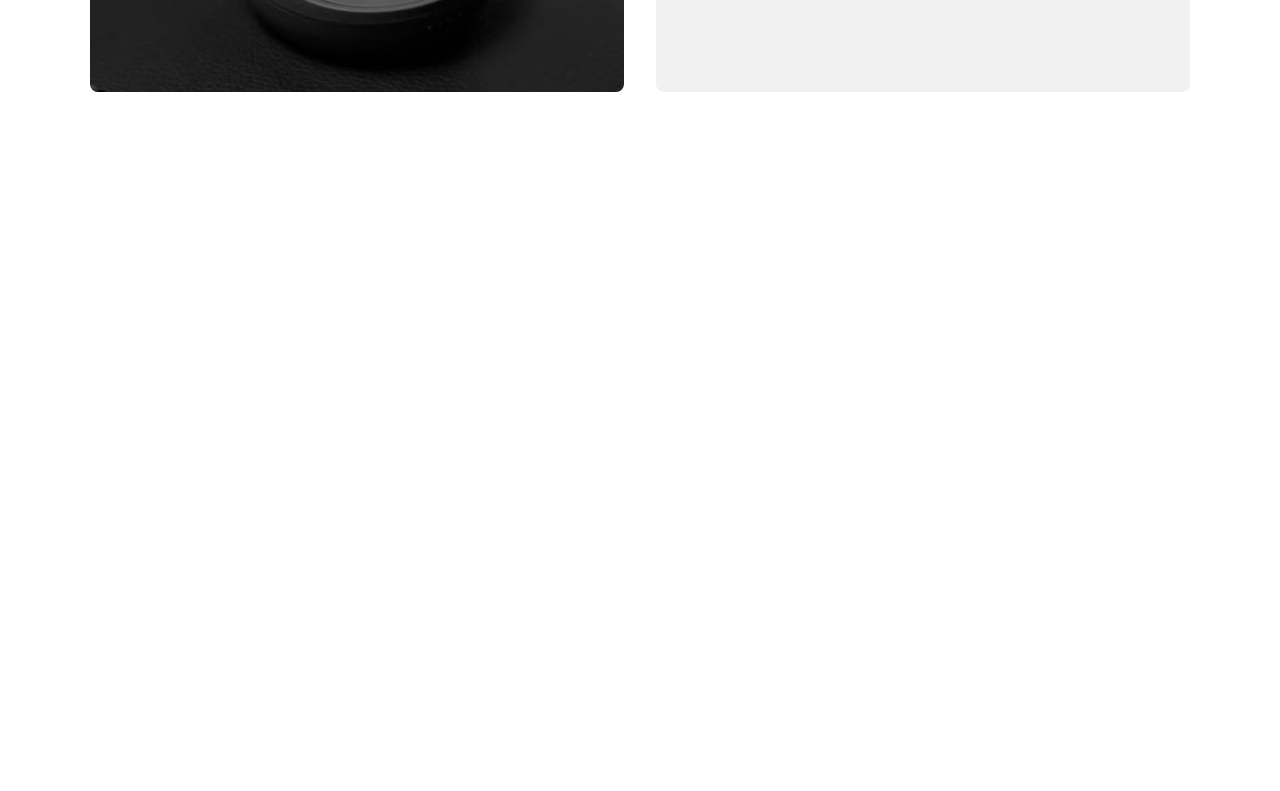
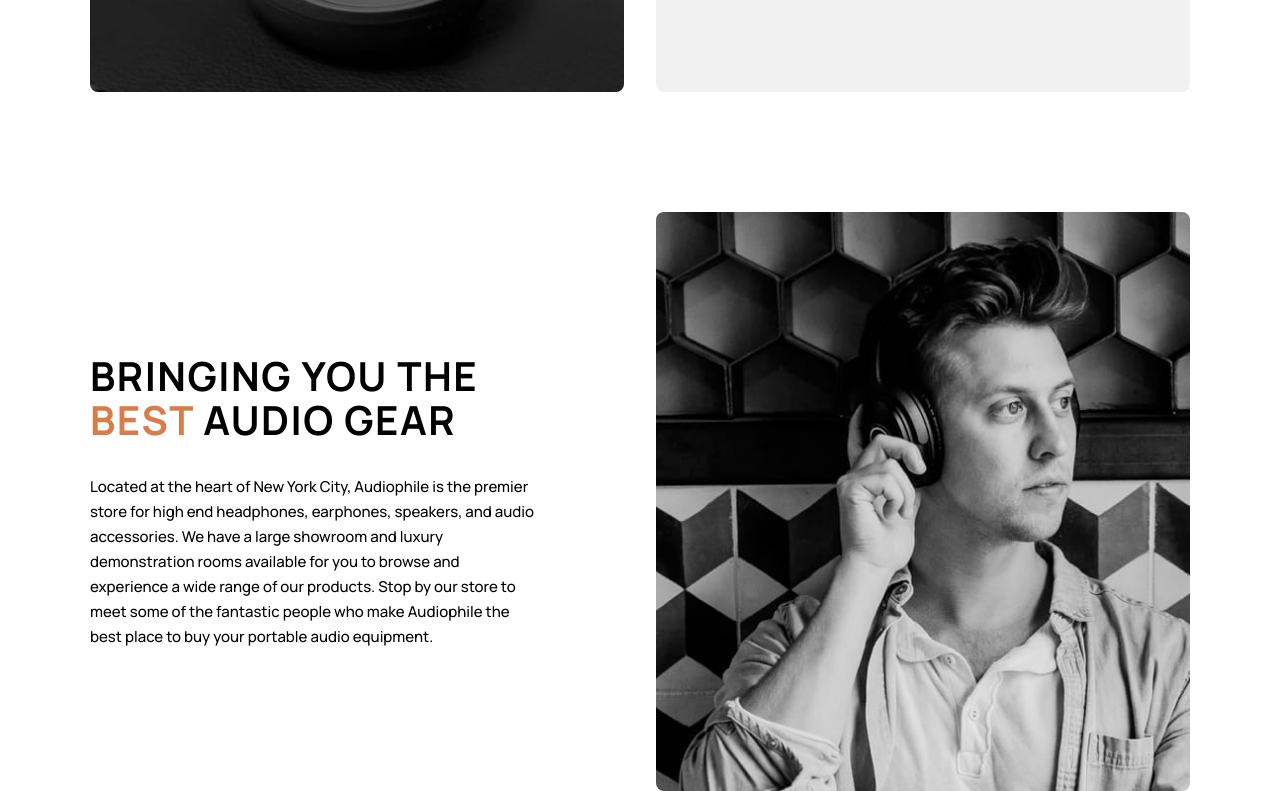
Before and after one commit to Bento-Hertz/audiophile-ecomerce, a React (Create React App) app: page / in a window 1280 px wide. Shown: the part 2396-3187 px from the top of the page. Before the commit the page ends 2633 px from the top, so only its background shows below. Built offline with nearby package versions, Linux system fonts and the light colour scheme.

Commit message:
responsive AboutUs component

```diff
--- a/src/components/AboutUs/about-us.module.scss
+++ b/src/components/AboutUs/about-us.module.scss
@@ -0,0 +1,63 @@
+@import 'styles/variables';
+
+.aboutUs {
+    display: grid;
+    gap: 32px;
+    @media(min-width: $desktop) {
+        grid-template-columns: 1fr 1fr;
+    }
+}
+
+.bestGearImage {
+    background-color: $gray;
+    position: relative;
+    overflow: hidden;
+    border-radius: 8px;
+    padding-top: 91%;
+    @media(min-width: $tablet) {
+        padding-top: 43%;
+    }
+    @media(min-width: $desktop) {
+        padding-top: 108.5%;
+        grid-column: 2;
+        grid-row: 1;
+    }
+    img {
+        position: absolute;
+        top: 0;
+        left: 0;
+    }
+}
+
+.content {
+    display: grid;
+    gap: 32px;
+    align-content: center;
+    justify-items: center;
+    text-align: center;
+    @media(min-width: $desktop) {
+        text-align: start;
+        justify-items: start;
+        grid-column: 1;
+        grid-row: 1;
+    }
+    h2 {
+        max-width: 400px;
+        @media(min-width: $tablet) {
+            max-width: 580px;
+        }
+        @media(min-width: $desktop) {
+            max-width: 450px;
+        }
+        span {
+            color: $orange;
+        }
+    }
+    p {
+        max-width: 580px;
+        @media(min-width: $desktop) {
+            max-width: 450px;
+        }
+    }
+
+}
--- a/src/components/AboutUs/about-us.tsx
+++ b/src/components/AboutUs/about-us.tsx
@@ -1,13 +1,33 @@
 import styles from './about-us.module.scss';
-import heroMobile from 'assets/shared/mobile/image-best-gear.jpg';
-import heroTablet from 'assets/shared/tablet/image-best-gear.jpg';
-import heroDesktop from 'assets/shared/desktop/image-best-gear.jpg';
+import bestGearMobile from 'assets/shared/mobile/image-best-gear.jpg';
+import bestGearTablet from 'assets/shared/tablet/image-best-gear.jpg';
+import bestGearDesktop from 'assets/shared/desktop/image-best-gear.jpg';
+import { useSelector } from 'react-redux';
+import { useCurrentBreakpoint } from 'store/slices/sliceCurrentBreakpoint';
+import { useEffect, useState } from 'react';
 
 export default function AboutUs() {
+
+    const [bestGearImage, setBestGearImage] = useState('');
+
+    const currentBreakpoint = useSelector(useCurrentBreakpoint);
+    useEffect(() => {
+        if(currentBreakpoint === 'desktop')
+            setBestGearImage(bestGearDesktop);
+        else if(currentBreakpoint === 'tablet')
+            setBestGearImage(bestGearTablet);
+        else
+            setBestGearImage(bestGearMobile);
+    }, [currentBreakpoint]);
+
     return (
         <section className={`${styles.aboutUs} sub-container`}>
-            <div>
-                <img src="" alt="" />
+            <div className={styles.bestGearImage}>
+                <img src={bestGearImage} alt="" />
+            </div>
+            <div className={styles.content}>
+                <h2>BRINGING YOU THE <span>BEST</span> AUDIO GEAR</h2>
+                <p>Located at the heart of New York City, Audiophile is the premier store for high end headphones, earphones, speakers, and audio accessories. We have a large showroom and luxury demonstration rooms available for you to browse and experience a wide range of our products. Stop by our store to meet some of the fantastic people who make Audiophile the best place to buy your portable audio equipment.</p>
             </div>
         </section>
     );
--- a/src/index.scss
+++ b/src/index.scss
@@ -93,6 +93,9 @@
     }
 }
 h2 {
+    font-size: 28px;
+    line-height: 38px;
+    letter-spacing: 1px;
     @media(min-width: $tablet) {
         font-size: 40px;
         line-height: 44px;
@@ -120,10 +123,11 @@
 }
 h6 {
     font-size: 15px;
-    line-height: 24px;
+    line-height: 20px;
     letter-spacing: 1.1px;
     @media(min-width: $tablet) {
         font-size: 18px;
+        line-height: 24px;
         letter-spacing: 1.3px;
     }
 }
```
